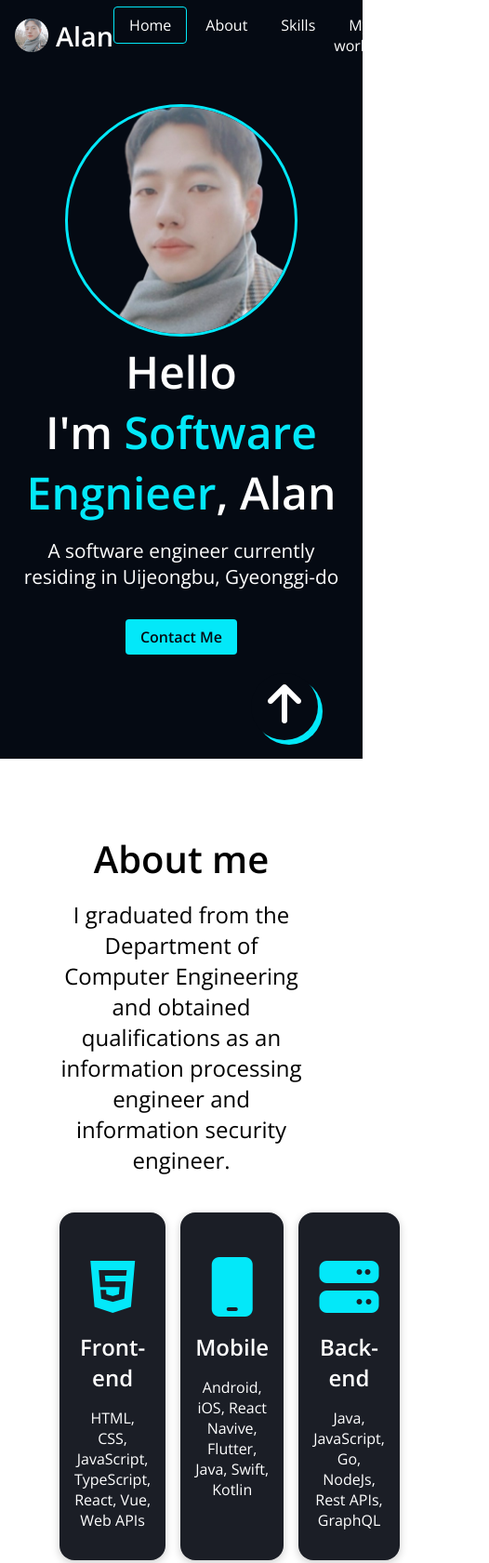
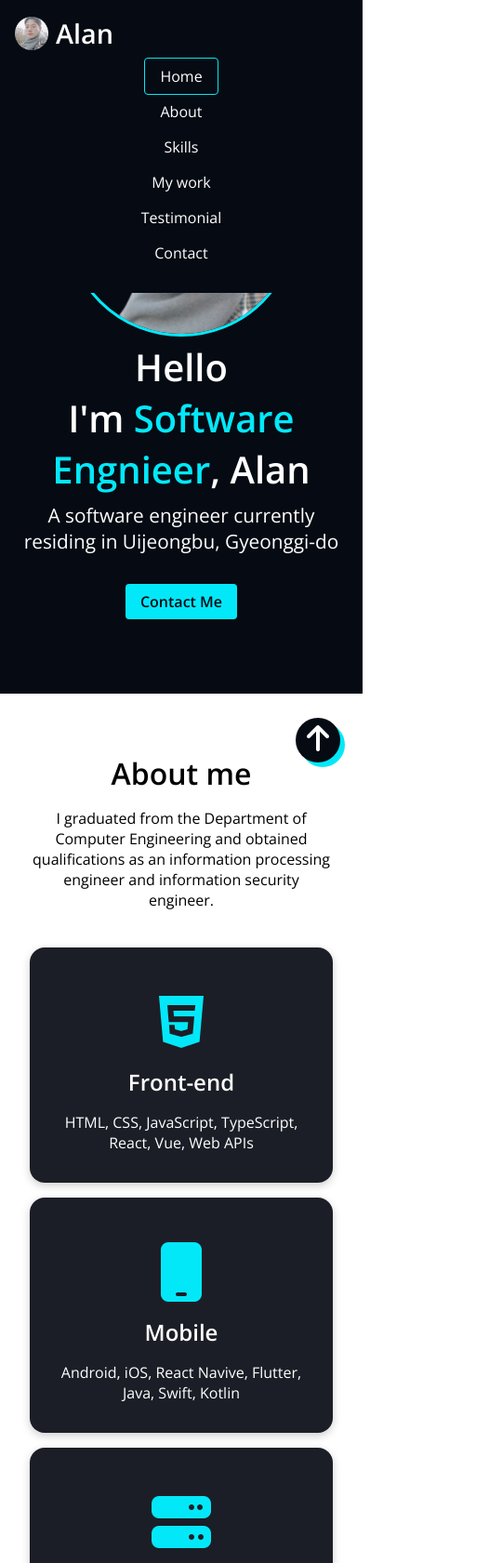
Before and after one commit to SungRyulCho/Alan, a plain HTML site: page index.html in a window 390 px wide. Shown: the top 1681 px of the page at 93% size, 526 px wide, since content can reach past the window. Drawn offline with nearby package versions, Linux system fonts and the light colour scheme.

Commit message:
CSS-Responsive

```diff
--- a/css/style.css
+++ b/css/style.css
@@ -452,3 +452,87 @@ button:focus {
 .contact__link:hover {
   color: var(--color-accent);
 }
+
+@media screen and (max-width: 768px) {
+  .section {
+    padding: 3rem 2rem;
+  }
+
+  .title {
+    font-size: 2rem;
+  }
+
+  .description {
+    font-size: 1rem;
+  }
+
+  .header {
+    flex-direction: column;
+    align-items: start;
+  }
+
+  .header__menu {
+    flex-direction: column;
+    text-align: center;
+    padding: 1rem 4rem;
+    gap: 1rem;
+  }
+
+  .header__nav {
+    width: 100%;
+  }
+
+  #home {
+    padding-bottom: 3rem;
+  }
+
+  .home__title {
+    font-size: 2.5rem;
+    margin-bottom: 0.5rem;
+  }
+
+  .majors {
+    flex-direction: column;
+    align-items: center;
+  }
+
+  .major {
+    max-width: 25rem;
+  }
+
+  .job {
+    justify-content: center;
+  }
+
+  .skills {
+    grid-template-columns: 1fr;
+  }
+
+  .categories {
+    flex-direction: column;
+  }
+
+  .category {
+    width: 100%;
+  }
+
+  .projects {
+    grid-template-columns: repeat(2, 1fr);
+  }
+
+  .testimonial {
+    flex-direction: column;
+  }
+
+  .testimonial:nth-child(even) .testimonial__img {
+    order: 0;
+  }
+
+  .arrow-up {
+    font-size: 2rem;
+    width: 3rem;
+    height: 3rem;
+    bottom: 1.5rem;
+    right: 1.5rem;
+  }
+}
--- a/index.html
+++ b/index.html
@@ -40,7 +40,7 @@
         <img class="header__logo__img" src="images/favicon.ico" alt="logo" />
         <h1 class="header__logo_title"><a href="#">Alan</a></h1>
       </div>
-      <nav>
+      <nav class="header__nav">
         <ul class="header__menu">
           <li><a class="header__menu__item active" href="#home">Home</a></li>
           <li><a class="header__menu__item" href="#about">About</a></li>
@@ -99,18 +99,18 @@
         <ul class="jobs">
           <li class="job">
             <img src="images/jobs/google.png" alt="goole logo" />
-          </li>
             <div>
               <p class="job__name">Google as Senior Software Engineer</p>
               <p class="job__period">2025 February - Untill now</p>
             </div>
+          </li>
           <li class="job">
             <img src="images/jobs/samsung.png" alt="Samsung logo" />
-          </li>
             <div>
               <p class="job__name">Samsung as Software Engineer</p>
               <p class="job__period">2023 February - 2024 December</p>
             </div>
+          </li>
         </ul>
       </section>
       <!-- Skills -->
```
Lines whose indentation alone changed are shown as unchanged.
